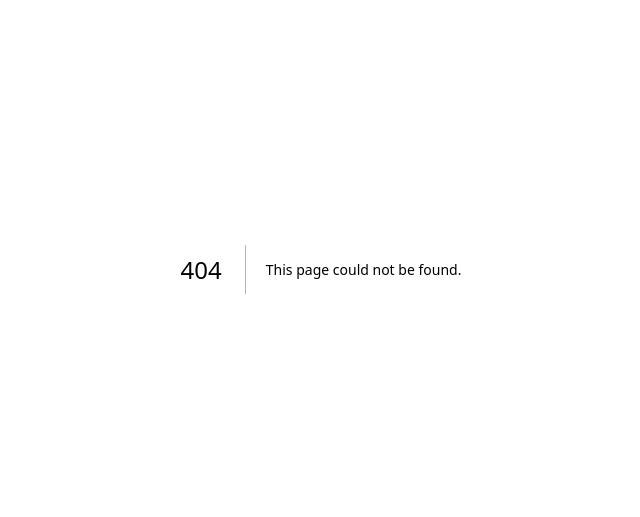
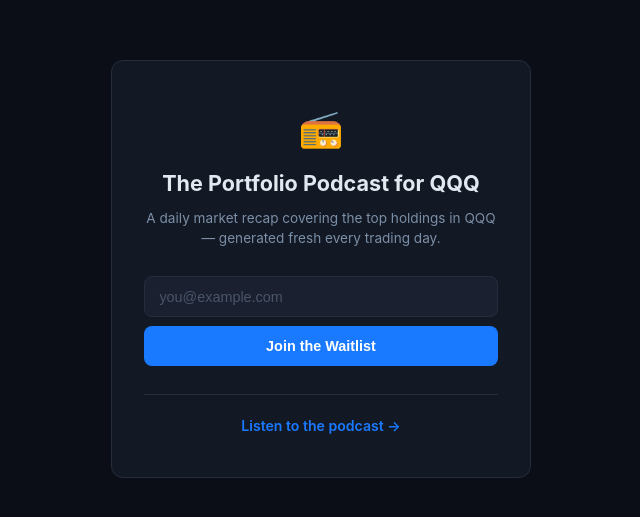
Before and after one commit to adsheth1988/podca-tportco, a Next.js app: page /waitlist in a window 1280 px wide. Before the commit this address had no page. Shown: the part 131-648 px from the top of the page, without its empty margins (319-959 px from the left). Built offline with nearby package versions, Linux system fonts and the light colour scheme.

Commit message:
Add waitlist landing page at /waitlist
Email capture form (client-side validation only, no persistence yet)
with a link through to the podcast dashboard. Follows the existing
dark theme design system in globals.css.

```diff
--- a/src/app/globals.css
+++ b/src/app/globals.css
@@ -613,3 +613,107 @@ body {
   text-align: center;
   width: 100%;
 }
+
+/* ── Waitlist Landing Page ─────────────────────────────────────────────── */
+
+.waitlist-shell {
+  height: 100vh;
+  display: flex;
+  align-items: center;
+  justify-content: center;
+  padding: 1.5rem;
+}
+
+.waitlist-card {
+  width: 100%;
+  max-width: 420px;
+  background: var(--surface);
+  border: 1px solid var(--border);
+  border-radius: 12px;
+  padding: 2.5rem 2rem;
+  text-align: center;
+}
+
+.waitlist-icon {
+  font-size: 2.25rem;
+  margin-bottom: 0.75rem;
+}
+
+.waitlist-title {
+  font-size: 1.35rem;
+  font-weight: 700;
+  color: var(--text);
+  margin-bottom: 0.5rem;
+}
+
+.waitlist-subtitle {
+  font-size: 0.85rem;
+  color: var(--text-muted);
+  line-height: 1.5;
+  margin-bottom: 1.75rem;
+}
+
+.waitlist-form {
+  display: flex;
+  flex-direction: column;
+  gap: 0.6rem;
+}
+
+.waitlist-input {
+  background: var(--surface2);
+  border: 1px solid var(--border);
+  border-radius: 8px;
+  padding: 0.7rem 0.9rem;
+  font-size: 0.9rem;
+  color: var(--text);
+  outline: none;
+  transition: border-color 0.15s;
+}
+
+.waitlist-input:focus { border-color: var(--accent); }
+.waitlist-input::placeholder { color: var(--text-dim); }
+
+.waitlist-btn {
+  background: var(--accent);
+  color: #fff;
+  border: none;
+  border-radius: 8px;
+  padding: 0.75rem 1rem;
+  font-size: 0.9rem;
+  font-weight: 600;
+  cursor: pointer;
+  transition: opacity 0.15s;
+}
+
+.waitlist-btn:hover { opacity: 0.88; }
+
+.waitlist-error {
+  font-size: 0.78rem;
+  color: var(--red);
+  text-align: left;
+}
+
+.waitlist-success {
+  background: var(--green-dim);
+  color: var(--green);
+  border-radius: 8px;
+  padding: 0.85rem 1rem;
+  font-size: 0.9rem;
+  font-weight: 600;
+}
+
+.waitlist-divider {
+  height: 1px;
+  background: var(--border);
+  margin: 1.75rem 0 1.25rem;
+}
+
+.waitlist-podcast-link {
+  display: inline-block;
+  color: var(--accent);
+  font-size: 0.88rem;
+  font-weight: 600;
+  text-decoration: none;
+}
+
+.waitlist-podcast-link:hover { text-decoration: underline; }
--- /dev/null
+++ b/src/app/waitlist/page.tsx
@@ -0,0 +1,65 @@
+"use client";
+
+import { useState } from "react";
+import Link from "next/link";
+
+function isValidEmail(value: string): boolean {
+  return /^[^\s@]+@[^\s@]+\.[^\s@]+$/.test(value.trim());
+}
+
+export default function WaitlistPage() {
+  const [email, setEmail]     = useState("");
+  const [error, setError]     = useState<string | null>(null);
+  const [submitted, setSubmitted] = useState(false);
+
+  function handleSubmit(e: React.FormEvent) {
+    e.preventDefault();
+    if (!isValidEmail(email)) {
+      setError("Enter a valid email address.");
+      return;
+    }
+    setError(null);
+    // TODO: wire up real persistence (API route + storage) when ready —
+    // this currently only confirms client-side, nothing is saved yet.
+    setSubmitted(true);
+  }
+
+  return (
+    <div className="waitlist-shell">
+      <div className="waitlist-card">
+        <div className="waitlist-icon">📻</div>
+        <h1 className="waitlist-title">The Portfolio Podcast for QQQ</h1>
+        <p className="waitlist-subtitle">
+          A daily market recap covering the top holdings in QQQ — generated fresh every trading day.
+        </p>
+
+        {submitted ? (
+          <div className="waitlist-success">
+            You&rsquo;re on the list. We&rsquo;ll be in touch.
+          </div>
+        ) : (
+          <form className="waitlist-form" onSubmit={handleSubmit} noValidate>
+            <input
+              type="email"
+              className="waitlist-input"
+              placeholder="you@example.com"
+              value={email}
+              onChange={(e) => { setEmail(e.target.value); setError(null); }}
+              aria-label="Email address"
+            />
+            <button type="submit" className="waitlist-btn">
+              Join the Waitlist
+            </button>
+            {error && <p className="waitlist-error">{error}</p>}
+          </form>
+        )}
+
+        <div className="waitlist-divider" />
+
+        <Link href="/" className="waitlist-podcast-link">
+          Listen to the podcast →
+        </Link>
+      </div>
+    </div>
+  );
+}
```
